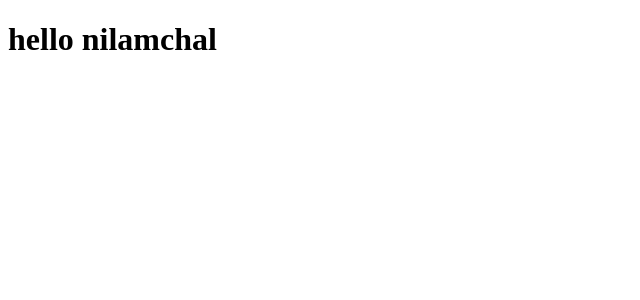
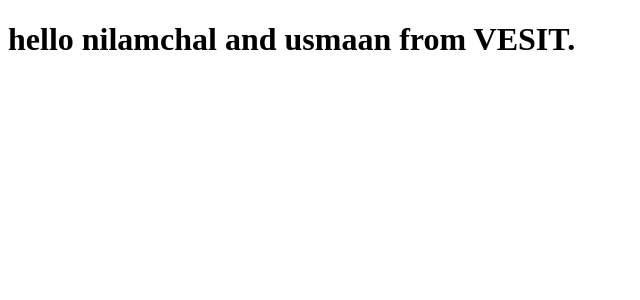
Before and after one commit to illusionist52/Vesit-expo, a React (Vite) app in the folder client/: page / in a window 1280 px wide. Shown: the top 300 px of the page, without its empty margins (0-640 px from the left). Built offline with nearby package versions, Linux system fonts and the light colour scheme.

Commit message:
Greetings updated

```diff
--- a/client/src/App.jsx
+++ b/client/src/App.jsx
@@ -4,7 +4,7 @@
   return (
     <div>
       <h1>
-        hello nilamchal
+        hello nilamchal and usmaan from VESIT.
       </h1>
     </div>
   )
```
